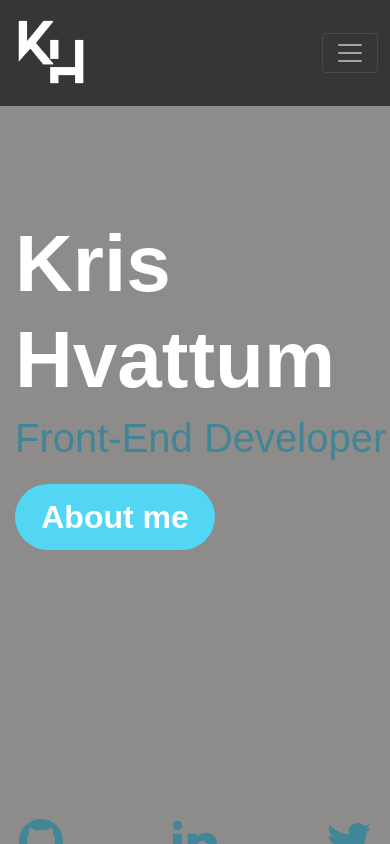
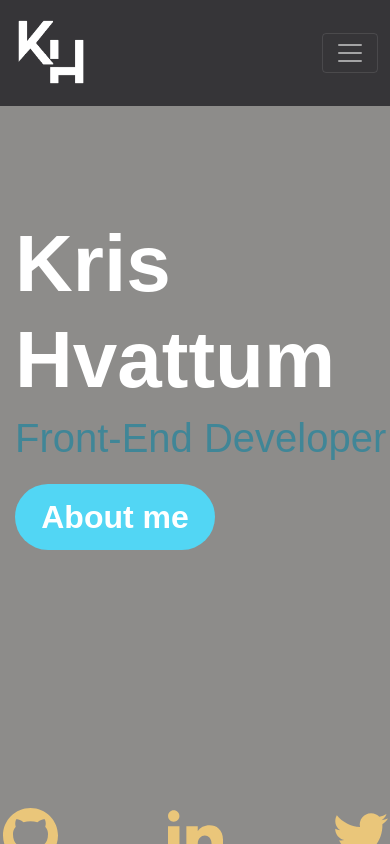
Before and after one commit to kristofer11/portfolio, a React (Create React App) app: page / in a window 390 px wide. Built offline with nearby package versions, Linux system fonts and the light colour scheme; a web font is replaced by a local one.

Commit message:
Change social svg color, new pic for Kardia project, socials sizing

```diff
--- a/src/App.css
+++ b/src/App.css
@@ -4,6 +4,7 @@
     --about-bg: #f6f6f6;
     --accent-color: #52d6f4;
     --socials-color: #408697;
+    --socials-svg-gradient: linear-gradient(to right, blue, red);
   }
 
 * {
@@ -18,6 +19,7 @@
     margin: 0px;
     padding: 0px;
     overflow-x: hidden;
+    scroll-behavior: smooth;
 }
 
 .section {
@@ -144,6 +146,7 @@
 
 #button-text:hover {
     transform: scale(1.1);
+    background-color: #eac67a;
 }
 
 #button-text:active {
@@ -153,6 +156,16 @@
 .social {
     margin: 55px;
     display: flex;
+}
+
+.social-svg {
+    fill: #eac67a;
+    width: 12vw;
+    max-width: 144px;
+}
+
+.social-svg:hover {
+    fill: var(--accent-color);
 }
 
 .sub-section {
@@ -296,8 +309,11 @@
         margin-left: 15px;
         margin-bottom: 115px;
     }
+    .social {
+        margin-bottom: 33px;
+    }
     .social-svg {
-        width: 44px;
+        width: 55px;
     }
     .email-link p{
         font-size: 2rem;
--- a/src/components/Hero.js
+++ b/src/components/Hero.js
@@ -56,17 +56,17 @@
                 <div className='socials'>
                     <div className='social'>
                         <a href='https://github.com/kristofer11' target='_blank'>
-                            <svg className='social-svg' xmlns="http://www.w3.org/2000/svg" fill='#408697' width="66" height="66" viewBox="0 0 24 24"><path d="M12 0c-6.626 0-12 5.373-12 12 0 5.302 3.438 9.8 8.207 11.387.599.111.793-.261.793-.577v-2.234c-3.338.726-4.033-1.416-4.033-1.416-.546-1.387-1.333-1.756-1.333-1.756-1.089-.745.083-.729.083-.729 1.205.084 1.839 1.237 1.839 1.237 1.07 1.834 2.807 1.304 3.492.997.107-.775.418-1.305.762-1.604-2.665-.305-5.467-1.334-5.467-5.931 0-1.311.469-2.381 1.236-3.221-.124-.303-.535-1.524.117-3.176 0 0 1.008-.322 3.301 1.23.957-.266 1.983-.399 3.003-.404 1.02.005 2.047.138 3.006.404 2.291-1.552 3.297-1.23 3.297-1.23.653 1.653.242 2.874.118 3.176.77.84 1.235 1.911 1.235 3.221 0 4.609-2.807 5.624-5.479 5.921.43.372.823 1.102.823 2.222v3.293c0 .319.192.694.801.576 4.765-1.589 8.199-6.086 8.199-11.386 0-6.627-5.373-12-12-12z" /></svg>
+                            <svg className='social-svg' xmlns="http://www.w3.org/2000/svg" viewBox="0 0 24 24"><path d="M12 0c-6.626 0-12 5.373-12 12 0 5.302 3.438 9.8 8.207 11.387.599.111.793-.261.793-.577v-2.234c-3.338.726-4.033-1.416-4.033-1.416-.546-1.387-1.333-1.756-1.333-1.756-1.089-.745.083-.729.083-.729 1.205.084 1.839 1.237 1.839 1.237 1.07 1.834 2.807 1.304 3.492.997.107-.775.418-1.305.762-1.604-2.665-.305-5.467-1.334-5.467-5.931 0-1.311.469-2.381 1.236-3.221-.124-.303-.535-1.524.117-3.176 0 0 1.008-.322 3.301 1.23.957-.266 1.983-.399 3.003-.404 1.02.005 2.047.138 3.006.404 2.291-1.552 3.297-1.23 3.297-1.23.653 1.653.242 2.874.118 3.176.77.84 1.235 1.911 1.235 3.221 0 4.609-2.807 5.624-5.479 5.921.43.372.823 1.102.823 2.222v3.293c0 .319.192.694.801.576 4.765-1.589 8.199-6.086 8.199-11.386 0-6.627-5.373-12-12-12z" /></svg>
                         </a>
                     </div>
                     <div className='social'>
                         <a href='https://www.linkedin.com/in/kris-hvattum-bbabb6183/' target='_blank'>
-                            <svg className='social-svg' xmlns="http://www.w3.org/2000/svg" fill='#408697' width="66" height="66" viewBox="0 0 24 24"><path d="M4.98 3.5c0 1.381-1.11 2.5-2.48 2.5s-2.48-1.119-2.48-2.5c0-1.38 1.11-2.5 2.48-2.5s2.48 1.12 2.48 2.5zm.02 4.5h-5v16h5v-16zm7.982 0h-4.968v16h4.969v-8.399c0-4.67 6.029-5.052 6.029 0v8.399h4.988v-10.131c0-7.88-8.922-7.593-11.018-3.714v-2.155z" /></svg>
+                            <svg className='social-svg' xmlns="http://www.w3.org/2000/svg" fill='#eac67a' viewBox="0 0 24 24"><path d="M4.98 3.5c0 1.381-1.11 2.5-2.48 2.5s-2.48-1.119-2.48-2.5c0-1.38 1.11-2.5 2.48-2.5s2.48 1.12 2.48 2.5zm.02 4.5h-5v16h5v-16zm7.982 0h-4.968v16h4.969v-8.399c0-4.67 6.029-5.052 6.029 0v8.399h4.988v-10.131c0-7.88-8.922-7.593-11.018-3.714v-2.155z" /></svg>
                         </a>
                     </div>
                     <div>
                         <a className='social' href='https://twitter.com/HvattumKris' target='_blank'>
-                            <svg className='social-svg' xmlns="http://www.w3.org/2000/svg" fill='#408697' width="66" height="66" viewBox="0 0 24 24"><path d="M24 4.557c-.883.392-1.832.656-2.828.775 1.017-.609 1.798-1.574 2.165-2.724-.951.564-2.005.974-3.127 1.195-.897-.957-2.178-1.555-3.594-1.555-3.179 0-5.515 2.966-4.797 6.045-4.091-.205-7.719-2.165-10.148-5.144-1.29 2.213-.669 5.108 1.523 6.574-.806-.026-1.566-.247-2.229-.616-.054 2.281 1.581 4.415 3.949 4.89-.693.188-1.452.232-2.224.084.626 1.956 2.444 3.379 4.6 3.419-2.07 1.623-4.678 2.348-7.29 2.04 2.179 1.397 4.768 2.212 7.548 2.212 9.142 0 14.307-7.721 13.995-14.646.962-.695 1.797-1.562 2.457-2.549z" /></svg>
+                            <svg className='social-svg' xmlns="http://www.w3.org/2000/svg" fill='#eac67a' viewBox="0 0 24 24"><path d="M24 4.557c-.883.392-1.832.656-2.828.775 1.017-.609 1.798-1.574 2.165-2.724-.951.564-2.005.974-3.127 1.195-.897-.957-2.178-1.555-3.594-1.555-3.179 0-5.515 2.966-4.797 6.045-4.091-.205-7.719-2.165-10.148-5.144-1.29 2.213-.669 5.108 1.523 6.574-.806-.026-1.566-.247-2.229-.616-.054 2.281 1.581 4.415 3.949 4.89-.693.188-1.452.232-2.224.084.626 1.956 2.444 3.379 4.6 3.419-2.07 1.623-4.678 2.348-7.29 2.04 2.179 1.397 4.768 2.212 7.548 2.212 9.142 0 14.307-7.721 13.995-14.646.962-.695 1.797-1.562 2.457-2.549z" /></svg>
                         </a>
                     </div>
                 </div>
--- a/src/components/Projects.js
+++ b/src/components/Projects.js
@@ -1,5 +1,5 @@
 import BHPhoto from '../app/images/Screenshot 2023-02-28 at 7.10.53 PM.jpeg';
-import KardiaPhoto from '../app/images/kardiascreenshot.png';
+import KardiaPhoto from '../app/images/kardia-3-18.png';
 
 const Projects = () => {
     return (
```
Also changed, not shown: src/app/images/kardia-3-18.png (added).
